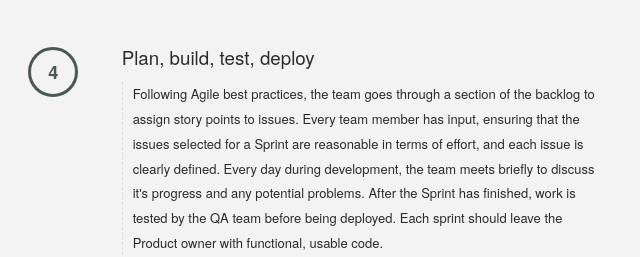
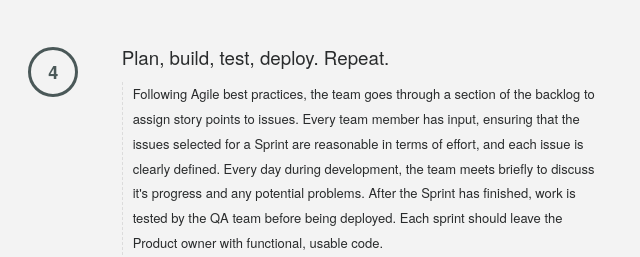
Before and after one commit to mattchinnock/mattchinnock.github.io, a plain HTML site: page index.html in a window 1280 px wide. Shown: the part 2129-2386 px from the top of the page, 640-1280 px from the left. Drawn offline with nearby package versions, Linux system fonts and the light colour scheme; a script that the page names is missing.

Commit message:
Update index.html

```diff
--- a/index.html
+++ b/index.html
@@ -218,7 +218,7 @@
           </div>
         </div>
         <div class="col-md-5">
-          <h5>Plan, build, test, deploy</h5>
+          <h5>Plan, build, test, deploy. Repeat.</h5>
           <p>
             Following Agile best practices, the team goes through a section of the backlog to assign story points to issues. Every team member
             has input, ensuring that the issues selected for a Sprint are reasonable in terms of effort, and each issue is clearly defined.
```
